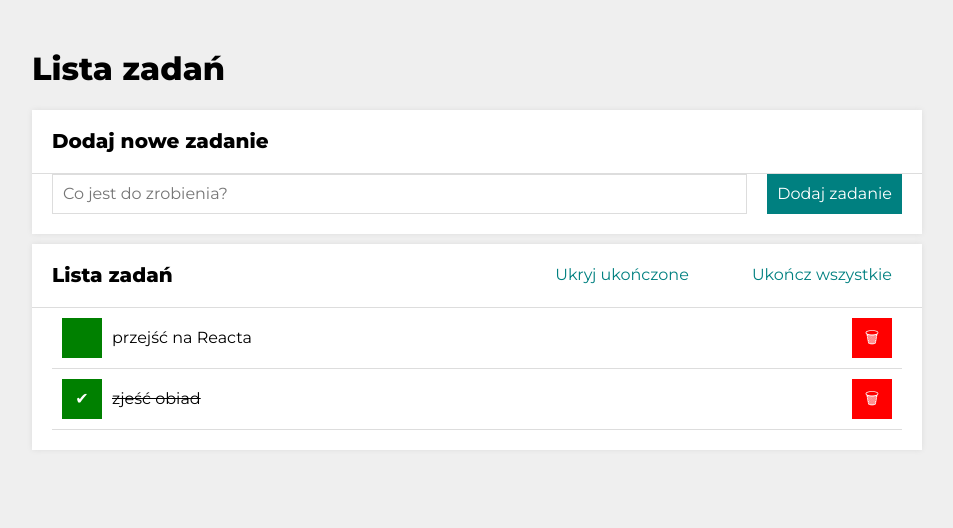
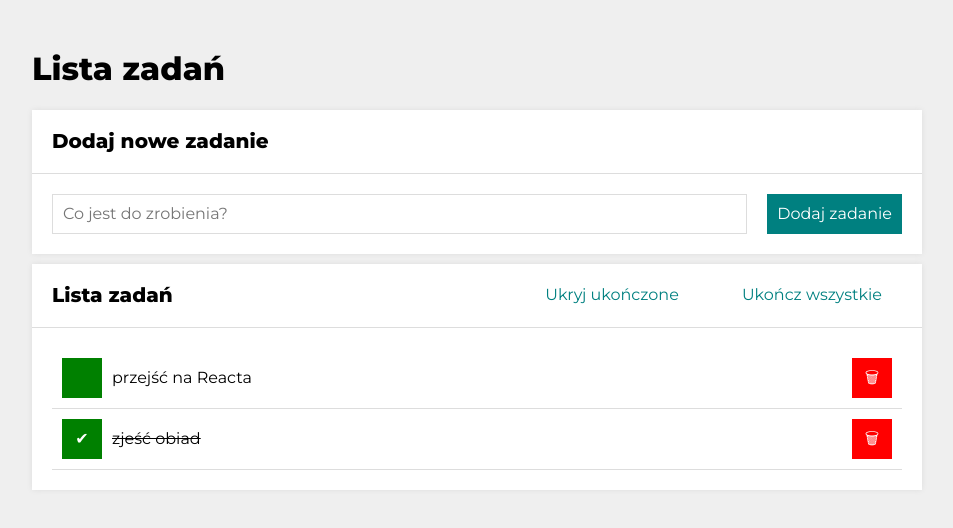
Before and after one commit to WerkaStrong/todo-list-react, a React (Create React App) app: page / in a window 1280 px wide. Shown: the top 528 px of the page, without its empty margins (163-1116 px from the left). Built offline with nearby package versions, Linux system fonts and the light colour scheme.

Commit message:
change padding in section__header

```diff
--- a/src/Section/style.css
+++ b/src/Section/style.css
@@ -14,9 +14,10 @@
 .section__header {
     display: grid;
     grid-gap: 20px;
-    grid-template-columns: auto auto;
+    grid-template-columns: 1fr auto;
     justify-content: space-between;
     border-bottom: 1px solid #ddd;
+    padding: 0px 10px 0px 0px;
 }
 
 @media(max-width: 767px) {
@@ -32,7 +33,7 @@
 }
 
 .section__list {
-    padding: 0px 20px 20px 20px;
+    padding: 20px;
 }
 
 .section__body {
```
